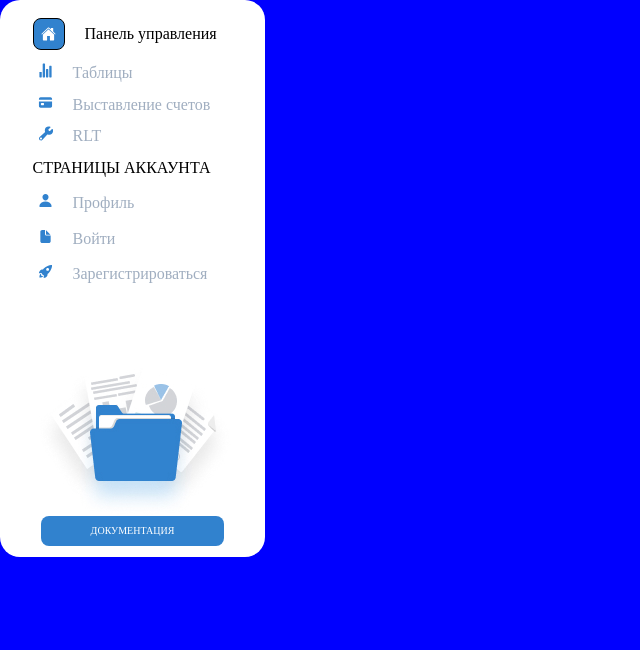
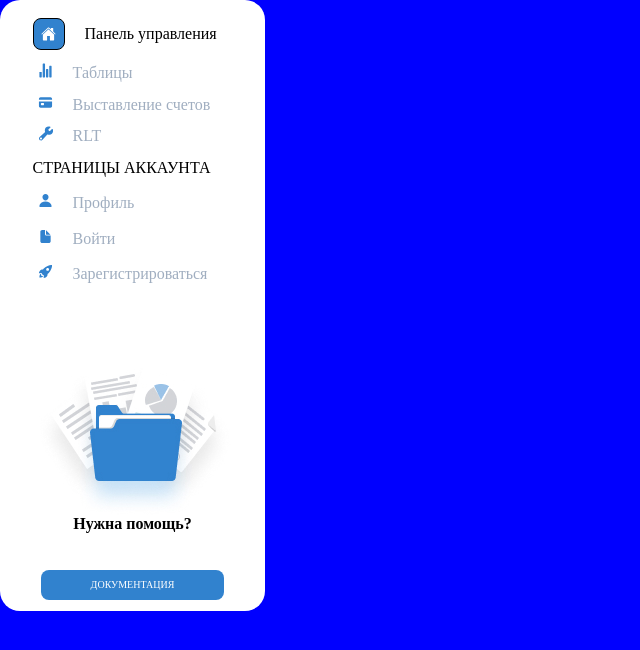
Before and after one commit to NETyENeTA/MyBlock, a plain HTML site: page index.html in a window 1280 px wide. Shown: the top 650 px of the page, without its empty margins (0-640 px from the left). Drawn offline with Linux system fonts and the light colour scheme.

Commit message:
added 'Нужна помощь' + css, refactoring style.css

```diff
--- a/index.html
+++ b/index.html
@@ -23,11 +23,12 @@
             <a href="#" class="icon" id="Sign-up">Зарегистрироваться</a>
           </div>
         </article>
-        <article>
+        <article class="help">
           <img
             src="./assets/images/NeedHelp.jpg"
             alt="Photo about folder and documents"
           />
+          <p><strong>Нужна помощь?</strong></p>
           <a href="#" id="documentation">ДОКУМЕНТАЦИЯ</a>
         </article>
       </aside>
--- a/style.css
+++ b/style.css
@@ -44,19 +44,6 @@ main {
 
 .pages a {
   color: #a0aec0;
-}
-
-.admin-panel article:first-child {
-  margin-bottom: 69px;
-}
-
-#documentation {
-  background-color: #3182ce;
-
-  padding: 10px 50px;
-  font-size: 10px;
-
-  border-radius: 8px;
 }
 
 .icon {
@@ -113,4 +100,21 @@ main {
   background-image: url("./assets/images/icons/SignUp.svg");
 }
 
+.admin-panel article:first-child {
+  margin-bottom: 69px;
+}
+
+.help p {
+  margin-bottom: 38px;
+}
+
+#documentation {
+  background-color: #3182ce;
+
+  padding: 10px 50px;
+  font-size: 10px;
+
+  border-radius: 8px;
+}
+
 /* End Admin-Panel */
```
